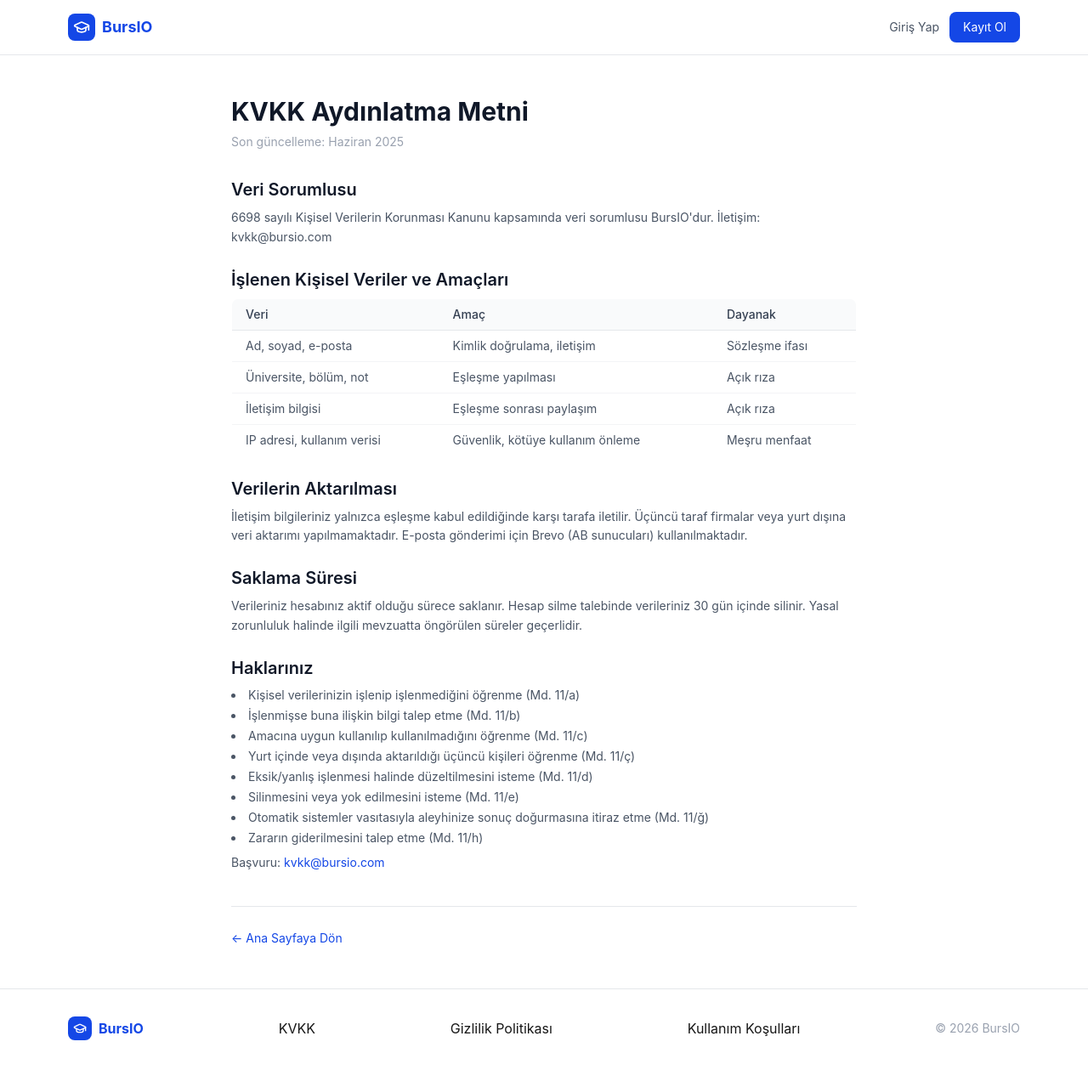
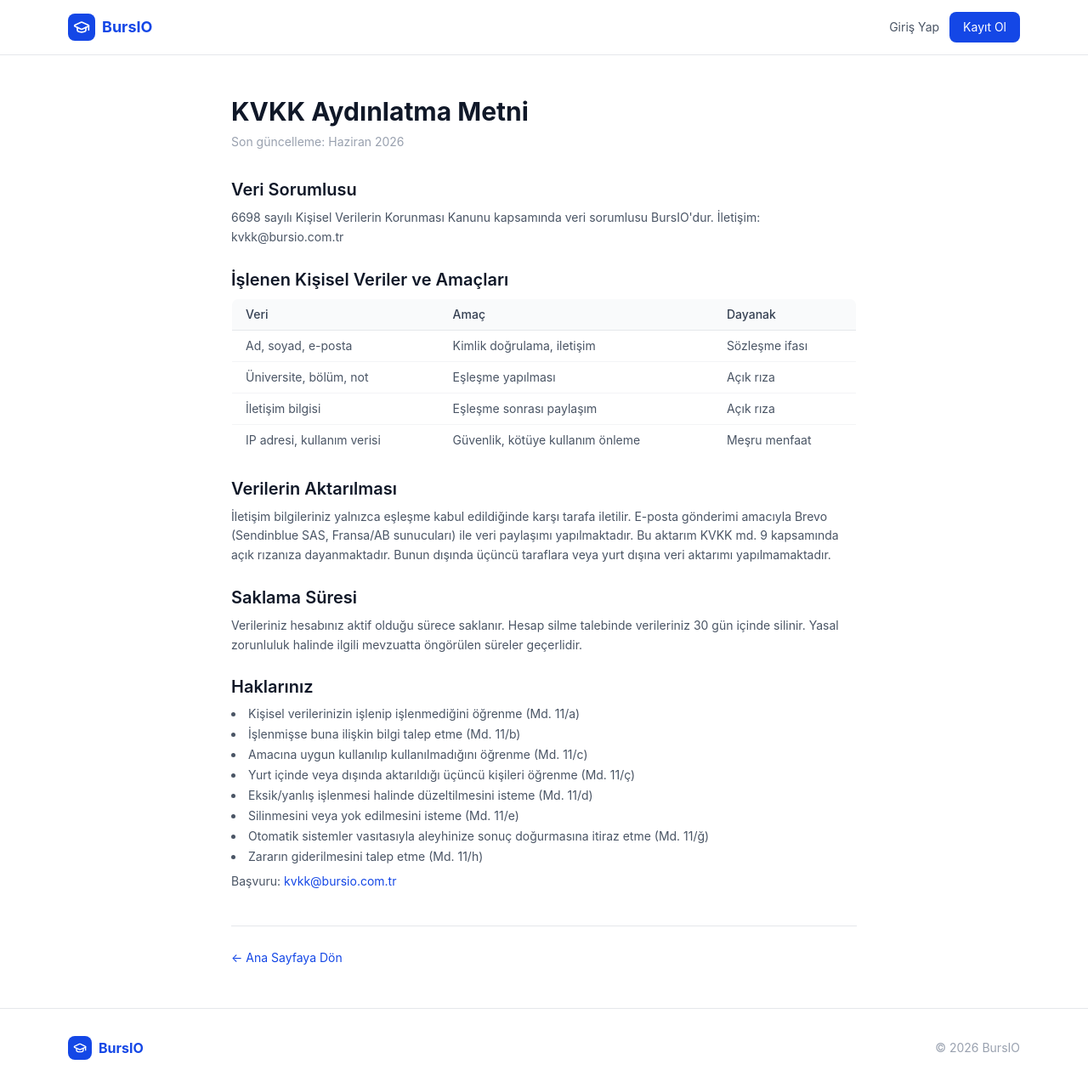
Before and after one commit to dckaratas/bursio-web, a Next.js app: page /kvkk in a window 1280 px wide. Shown: the whole page at 85% size. Before the commit the page ends 1256 px from the top, so only its background shows below. Built offline with nearby package versions, Linux system fonts and the light colour scheme.

Commit message:
footer ve metin içerikleri güncellendi

```diff
--- a/app/gizlilik/page.tsx
+++ b/app/gizlilik/page.tsx
@@ -4,7 +4,7 @@ export default function GizlilikPage() {
   return (
     <div className="max-w-3xl mx-auto px-4 py-12">
       <h1 className="text-3xl font-bold text-gray-900 mb-2">Gizlilik Politikası</h1>
-      <p className="text-sm text-gray-400 mb-8">Son güncelleme: Haziran 2025</p>
+      <p className="text-sm text-gray-400 mb-8">Son güncelleme: Haziran 2026</p>
 
       <div className="prose prose-gray max-w-none flex flex-col gap-6">
         <section>
@@ -44,7 +44,7 @@ export default function GizlilikPage() {
           <h2 className="text-xl font-semibold text-gray-900 mb-2">4. Veri Güvenliği</h2>
           <p className="text-gray-600 text-sm leading-relaxed">
             Kişisel verileriniz şifrelenmiş bağlantı (HTTPS) üzerinden iletilmekte,
-            şifreler BCrypt algoritması ile hashlenmektedir. İletişim bilgileriniz
+            şifreler algoritma ile hashlenmektedir. İletişim bilgileriniz
             yalnızca eşleşme kabul edildiğinde karşı tarafa iletilmektedir.
           </p>
         </section>
@@ -62,8 +62,8 @@ export default function GizlilikPage() {
           </ul>
           <p className="text-gray-600 text-sm leading-relaxed mt-2">
             Talepleriniz için:{" "}
-            <a href="mailto:kvkk@bursio.com" className="text-blue-700 hover:underline">
-              kvkk@bursio.com
+            <a href="mailto:kvkk@bursio.com.tr" className="text-blue-700 hover:underline">
+              kvkk@bursio.com.tr
             </a>
           </p>
         </section>
--- a/app/kullanim-kosullari/page.tsx
+++ b/app/kullanim-kosullari/page.tsx
@@ -4,7 +4,7 @@ export default function KullanimKosullariPage() {
   return (
     <div className="max-w-3xl mx-auto px-4 py-12">
       <h1 className="text-3xl font-bold text-gray-900 mb-2">Kullanım Koşulları</h1>
-      <p className="text-sm text-gray-400 mb-8">Son güncelleme: Haziran 2025</p>
+      <p className="text-sm text-gray-400 mb-8">Son güncelleme: Haziran 2026</p>
 
       <div className="flex flex-col gap-6">
         <section>
@@ -57,8 +57,8 @@ export default function KullanimKosullariPage() {
         <section>
           <h2 className="text-xl font-semibold text-gray-900 mb-2">6. Değişiklikler</h2>
           <p className="text-gray-600 text-sm leading-relaxed">
-            Bu koşullar önceden haber verilmeksizin güncellenebilir. Güncel versiyonu
-            takip etmek kullanıcının sorumluluğundadır.
+            Bu koşullar güncellenebilir. Platformu kullanmaya devam etmek güncel
+            koşulları kabul ettiğiniz anlamına gelir.
           </p>
         </section>
       </div>
--- a/app/kvkk/page.tsx
+++ b/app/kvkk/page.tsx
@@ -6,14 +6,14 @@ export default function KvkkPage() {
       <h1 className="text-3xl font-bold text-gray-900 mb-2">
         KVKK Aydınlatma Metni
       </h1>
-      <p className="text-sm text-gray-400 mb-8">Son güncelleme: Haziran 2025</p>
+      <p className="text-sm text-gray-400 mb-8">Son güncelleme: Haziran 2026</p>
 
       <div className="flex flex-col gap-6">
         <section>
           <h2 className="text-xl font-semibold text-gray-900 mb-2">Veri Sorumlusu</h2>
           <p className="text-gray-600 text-sm leading-relaxed">
             6698 sayılı Kişisel Verilerin Korunması Kanunu kapsamında veri sorumlusu
-            BursIO'dur. İletişim: kvkk@bursio.com
+            BursIO'dur. İletişim: kvkk@bursio.com.tr
           </p>
         </section>
 
@@ -60,8 +60,9 @@ export default function KvkkPage() {
           </h2>
           <p className="text-gray-600 text-sm leading-relaxed">
             İletişim bilgileriniz yalnızca eşleşme kabul edildiğinde karşı tarafa
-            iletilir. Üçüncü taraf firmalar veya yurt dışına veri aktarımı yapılmamaktadır.
-            E-posta gönderimi için Brevo (AB sunucuları) kullanılmaktadır.
+            iletilir. E-posta gönderimi amacıyla Brevo (Sendinblue SAS, Fransa/AB sunucuları)
+            ile veri paylaşımı yapılmaktadır. Bu aktarım KVKK md. 9 kapsamında açık rızanıza
+            dayanmaktadır. Bunun dışında üçüncü taraflara veya yurt dışına veri aktarımı yapılmamaktadır.
           </p>
         </section>
 
@@ -90,8 +91,8 @@ export default function KvkkPage() {
           </ul>
           <p className="text-gray-600 text-sm leading-relaxed mt-2">
             Başvuru:{" "}
-            <a href="mailto:kvkk@bursio.com" className="text-blue-700 hover:underline">
-              kvkk@bursio.com
+            <a href="mailto:kvkk@bursio.com.tr" className="text-blue-700 hover:underline">
+              kvkk@bursio.com.tr
             </a>
           </p>
         </section>
--- a/components/layout/Footer.tsx
+++ b/components/layout/Footer.tsx
@@ -1,11 +1,10 @@
-import Link from "next/link";
 import { GraduationCap } from "lucide-react";
 
 export default function Footer() {
   return (
     <footer className="bg-white border-t border-gray-200 mt-auto">
       <div className="max-w-6xl mx-auto px-4 py-8">
-        <div className="flex flex-col md:flex-row items-center justify-between gap-4">
+        <div className="flex items-center justify-between">
           {/* Logo */}
           <div className="flex items-center gap-2">
             <div className="w-7 h-7 bg-blue-700 rounded-lg flex items-center justify-center">
@@ -13,17 +12,6 @@ export default function Footer() {
             </div>
             <span className="font-bold text-blue-700">BursIO</span>
           </div>
-
-          {/* Linkler */}
-          <Link href="/kvkk" className="hover:text-blue-700 transition-colors">
-            KVKK
-          </Link>
-          <Link href="/gizlilik" className="hover:text-blue-700 transition-colors">
-            Gizlilik Politikası
-          </Link>
-          <Link href="/kullanim-kosullari" className="hover:text-blue-700 transition-colors">
-            Kullanım Koşulları
-          </Link>
 
           {/* Copyright */}
           <p className="text-sm text-gray-400">
```
